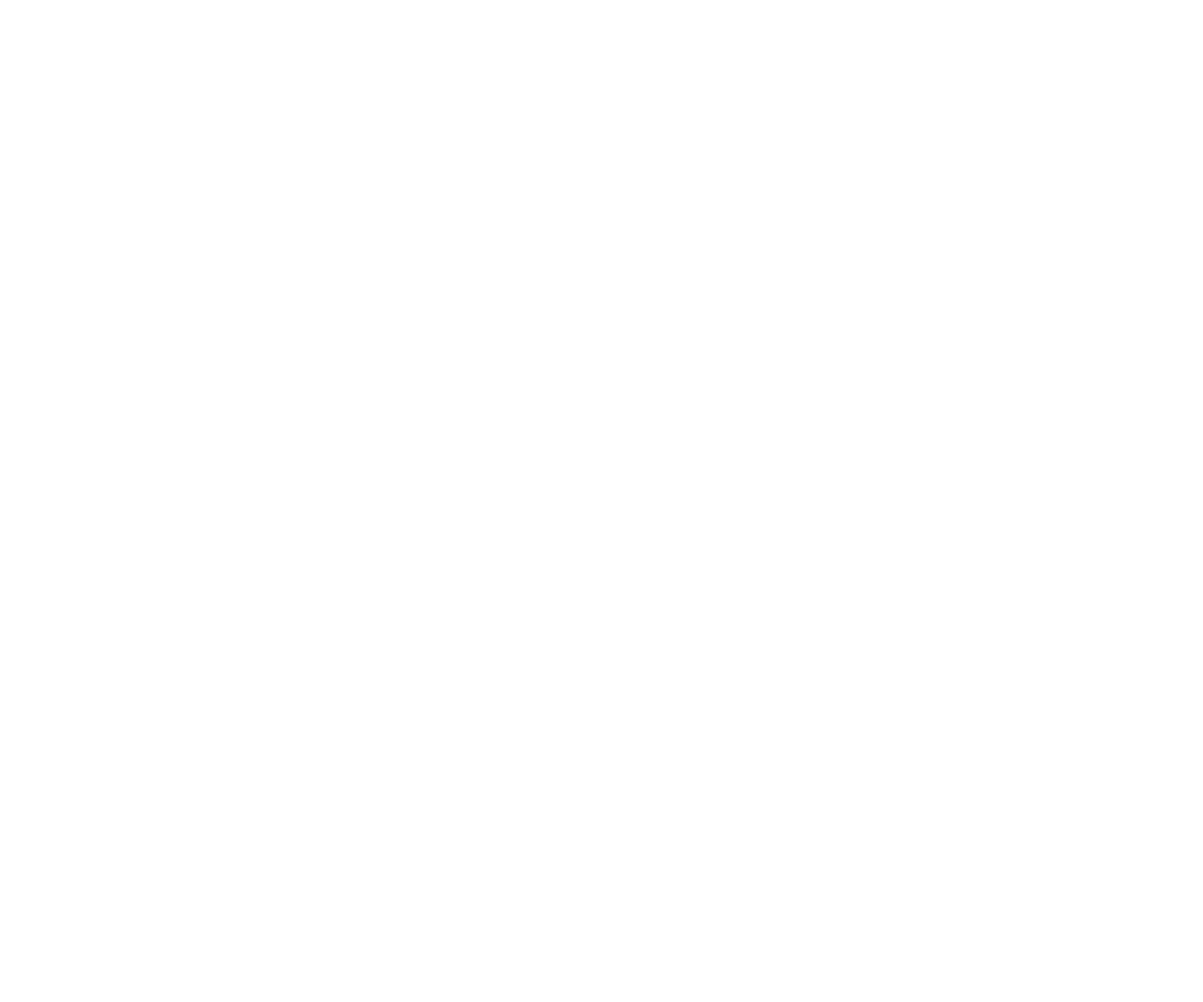
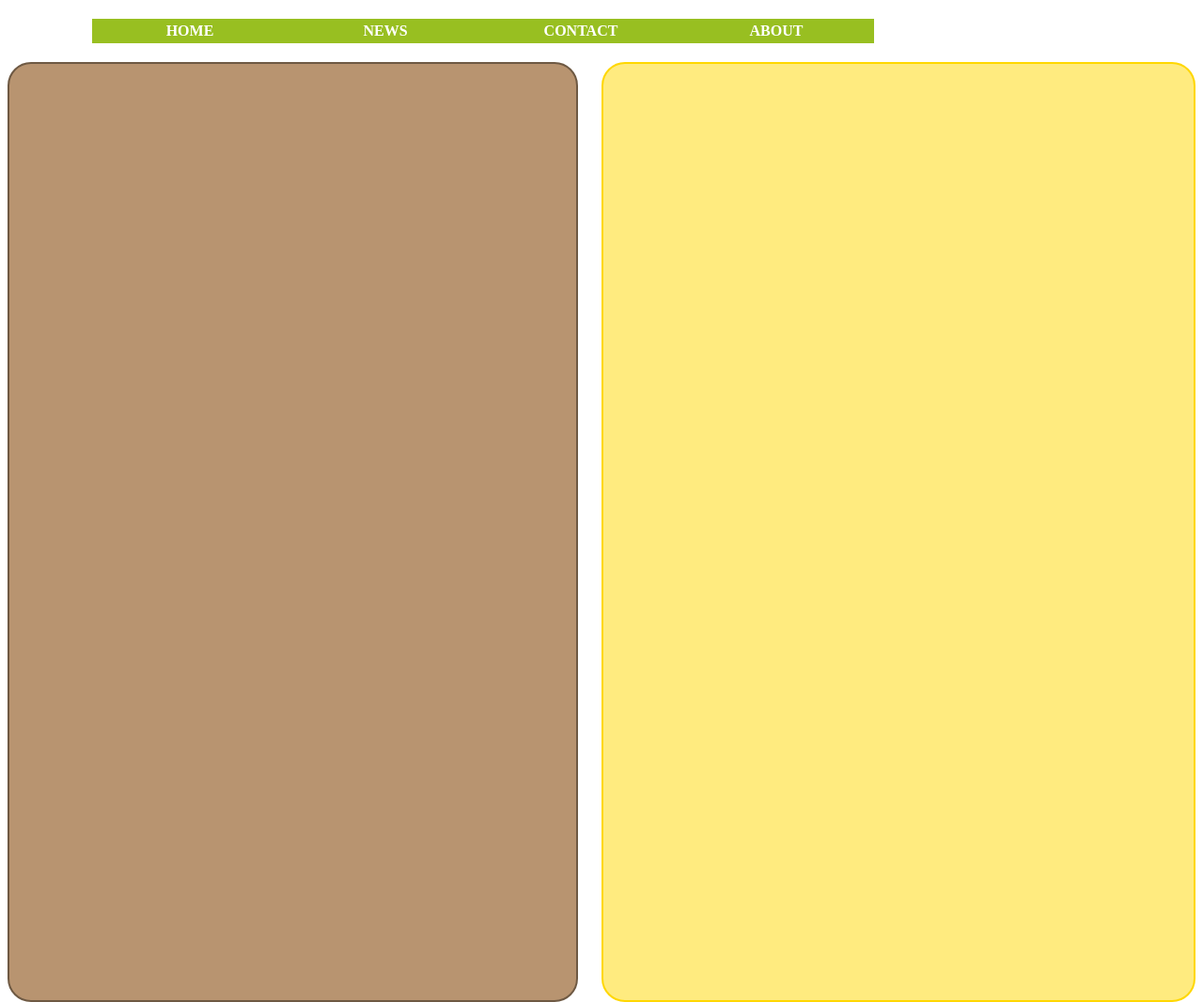
Before and after one commit to Kaybosq/personalwebsite, a plain HTML site: page index3.html in a window 1280 px wide. Shown: the whole page at 94% size. Before the commit the page ends 800 px from the top, so only its background shows below. Drawn offline with Linux system fonts and the light colour scheme.

Commit message:
3rd page, last step checking all pages to make sure they work properly

```diff
--- a/index3.html
+++ b/index3.html
@@ -0,0 +1,18 @@
+<!doctype html>
+<html>
+<head>
+		<link rel="stylesheet" type="text/css" href="styles3.css">
+</head>
+<body>
+		<ul>
+  			<li><a href="#home">Home</a></li>
+  			<li><a href="#news">News</a></li>
+ 			<li><a href="#contact">Contact</a></li>
+  			<li><a href="#about">About</a></li>
+		</ul>
+	<div class="left"></div>
+	<div class="right"></div>
+
+</body>
+
+</html>
--- a/styles.css
+++ b/styles.css
@@ -55,7 +55,7 @@ header, ul, li {
             float: left;
             border-radius: 50px;
             border: 2px solid #F9BFAE;
-            padding: 20px;
+            padding: 160px;
             width: 525px;
             height:500px;
             overflow: auto;
--- a/styles3.css
+++ b/styles3.css
@@ -0,0 +1,44 @@
+.left{
+				float: left;
+				background: #B89470;
+		        border-radius: 25px;
+		        width: 48%;
+		        height: 1000px;
+		        border: 2px solid #6E5943;
+		        box-sizing: border-box;
+}
+.right{
+				float: right;
+				background: #FFEB7F;
+		        border-radius: 25px;
+		        width: 50%;
+		        height: 1000px;
+		        border: 2px solid #FFD700;
+		        box-sizing: border-box;
+}
+
+ul {
+    list-style-type: none;
+    margin: 20px;
+    padding: 0 0 0 70px;
+    overflow: hidden;
+}
+
+li {
+    float: left;
+}
+
+a:link, a:visited {
+				    display: block;
+				    width: 200px;
+				    font-weight: bold;
+				    color: #FFFFFF;
+				    background-color: #98bf21;
+				    text-align: center;
+				    padding: 4px;
+				    text-decoration: none;
+				    text-transform: uppercase;
+}
+
+a:hover, a:active {
+    background-color: #7A991A;
```
Also changed, not shown: index2.html (+1 -0 lines), 1 other file.
